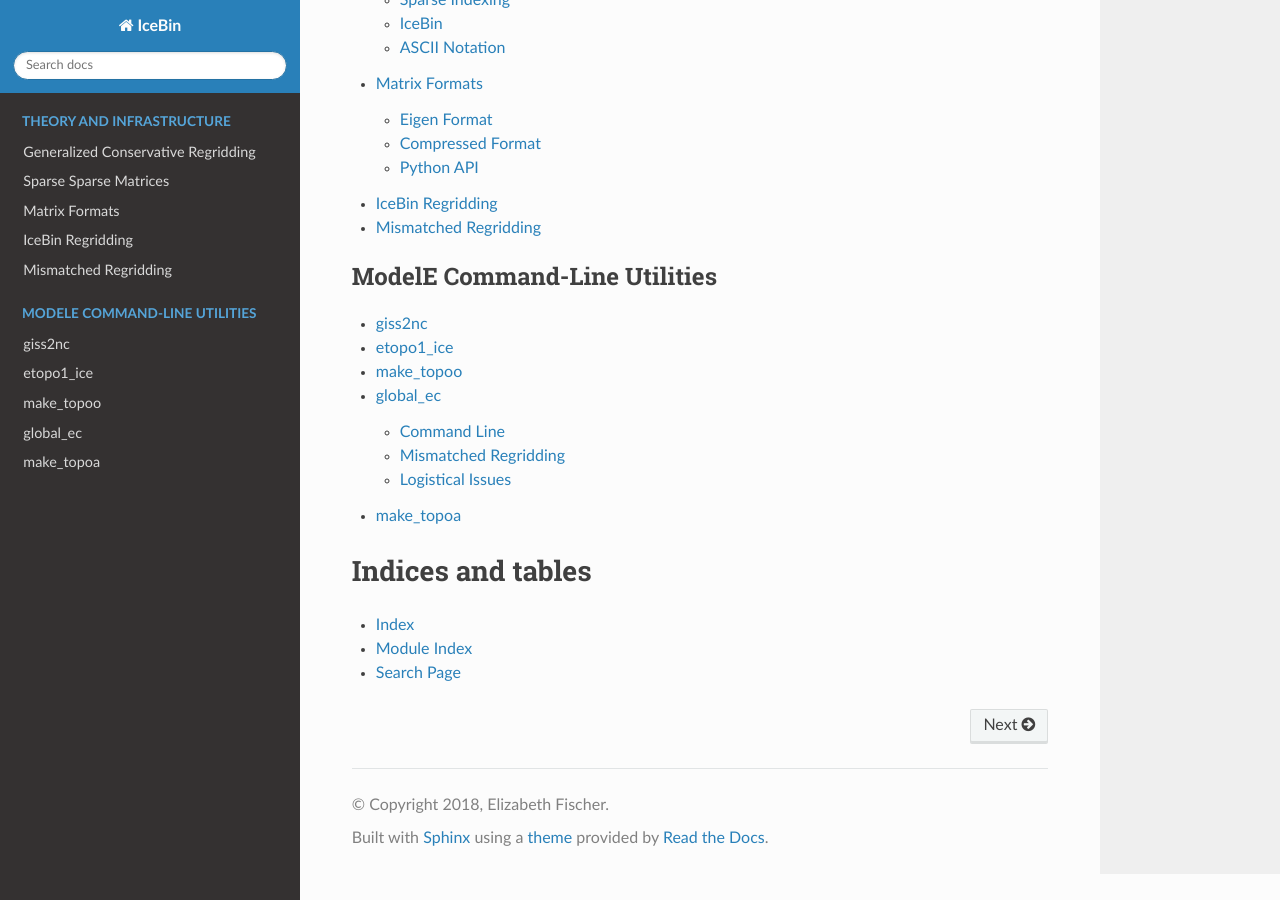
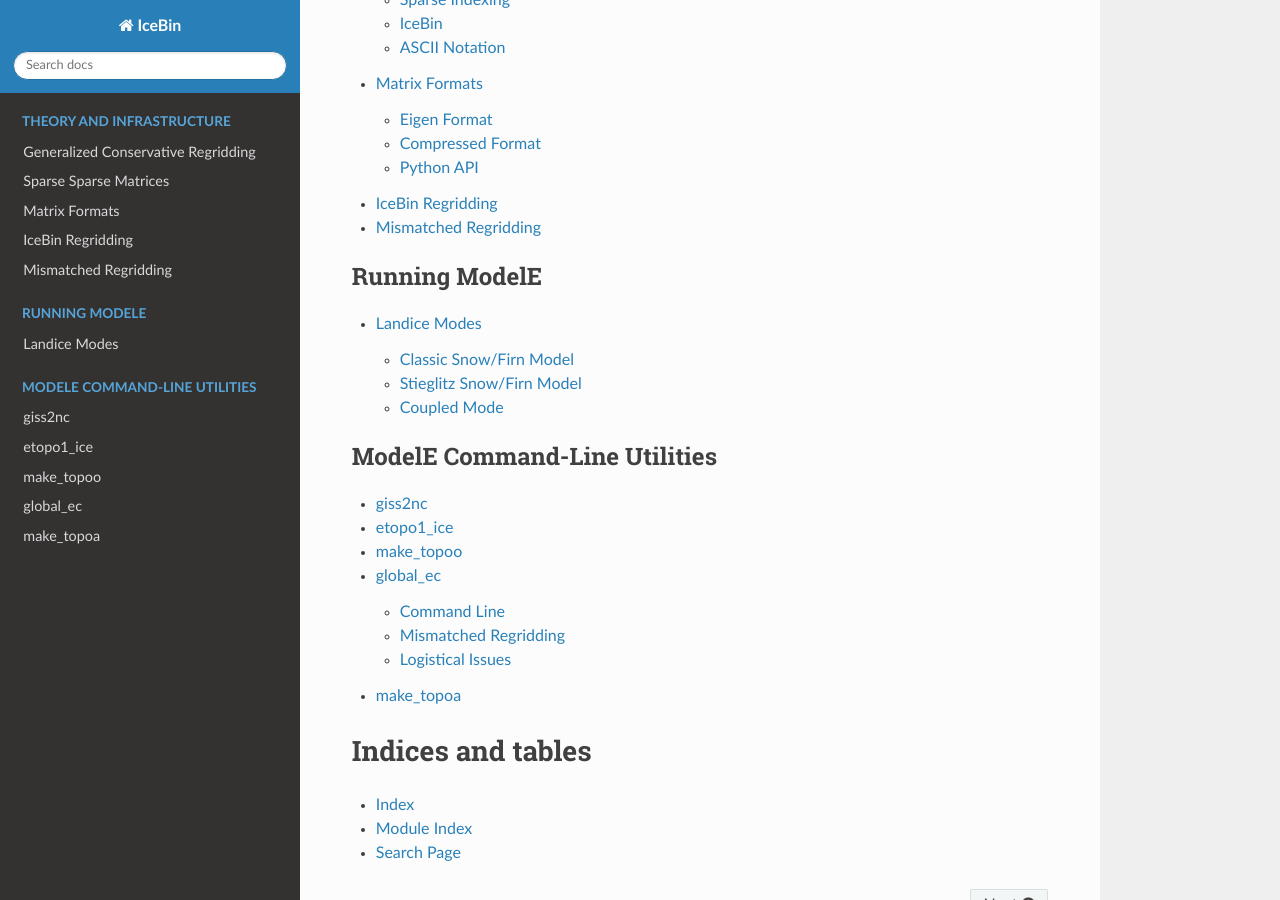
Before and after one commit to citibeth/icebin, a Sphinx documentation site: the page built from sphinx/source/index.rst, in a window 1280 px wide and 900 px high, scrolled down 804 px. Built offline with Sphinx 7.4.7 and the Read the Docs theme 2.0.0, drawn with Linux system fonts in a browser that asks for light colours; pages that are not in the unit, such as notebooks, are missing from menus.

Commit message:
Update for new landice mode docs

```diff
--- a/sphinx/source/index.rst
+++ b/sphinx/source/index.rst
@@ -33,6 +33,12 @@ ModelE-specific command line utilities included with IceBin.
    icebin_regridding
    mismatched_regridding
 
+.. toctree::
+   :maxdepth: 2
+   :caption: Running ModelE
+
+   landice_modes
+
 
 .. toctree::
    :maxdepth: 2
```
